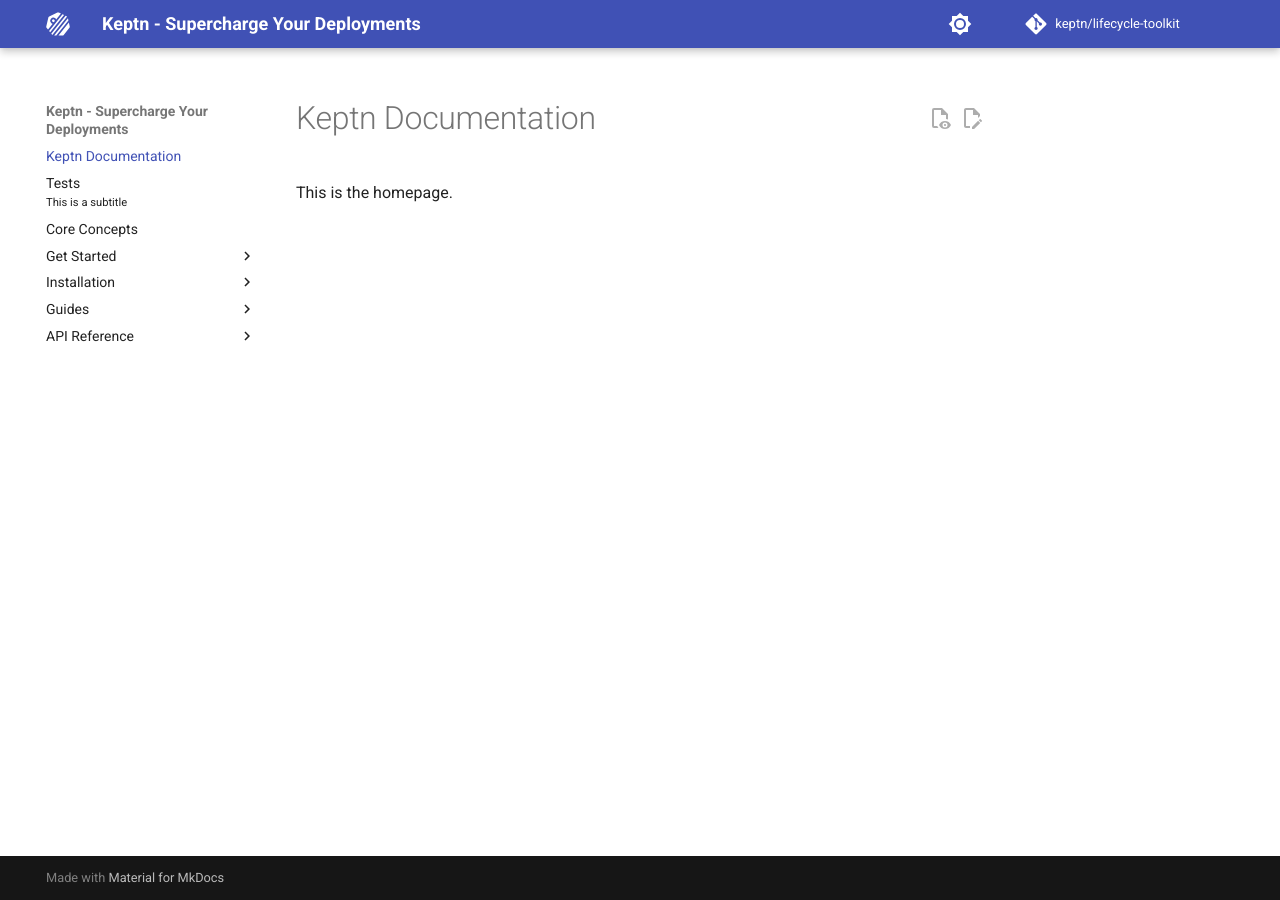
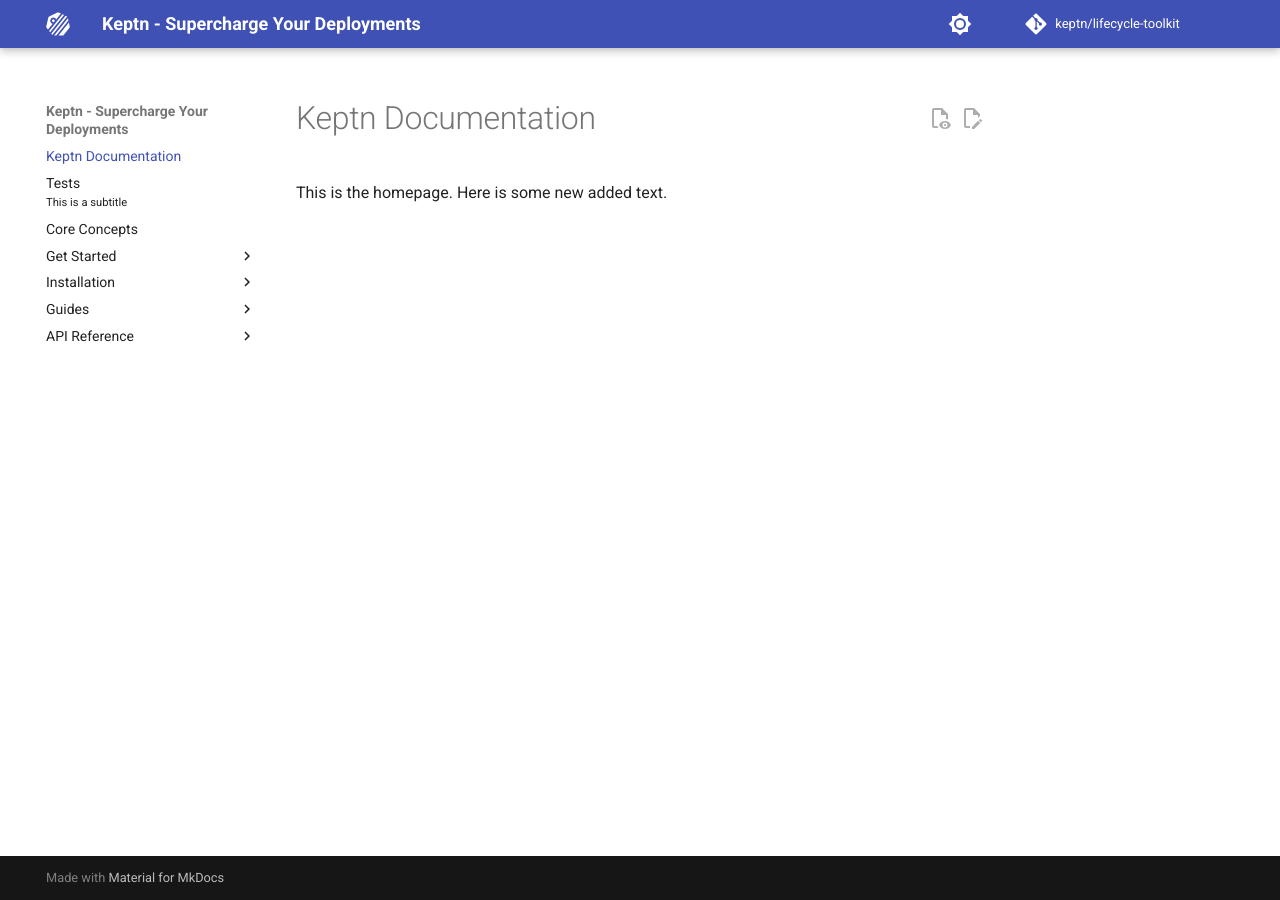
Before and after one commit to mowies/mkdocs-testing, an MkDocs documentation site: the page built from docs/index.md, in a window 1280 px wide. Built offline with MkDocs 1.6.1 and Material for MkDocs 9.7.7, drawn with Linux system fonts in a browser that asks for light colours; plug-ins that fetch from the network failed and are left out; comment, search, counter and statistics services are not loaded.

Commit message:
add some new text
Signed-off-by: Moritz Wiesinger <moritz.wiesinger@dynatrace.com>

```diff
--- a/docs/index.md
+++ b/docs/index.md
@@ -1,3 +1,4 @@
 # Keptn Documentation
 
 This is the homepage.
+Here is some new added text.
```
